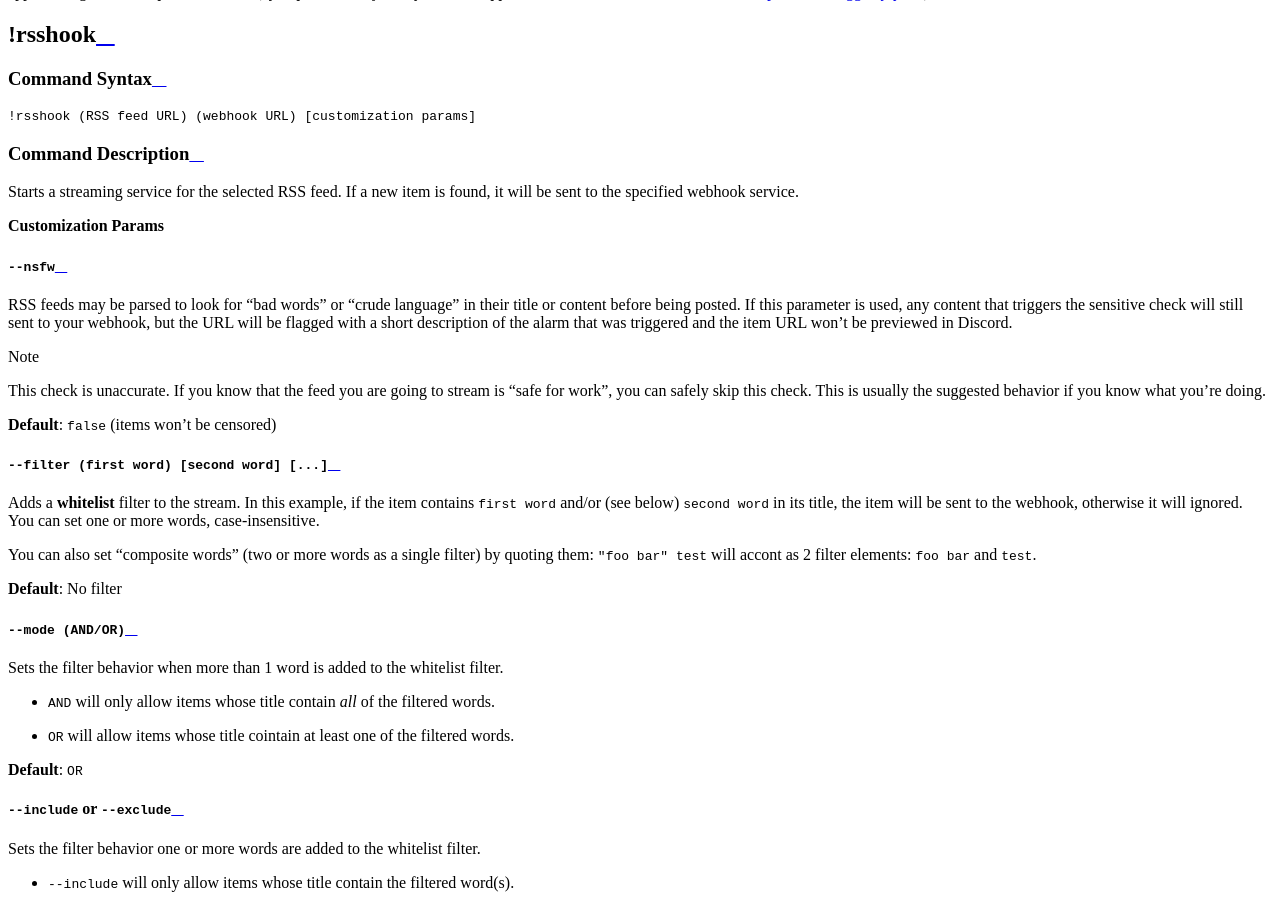
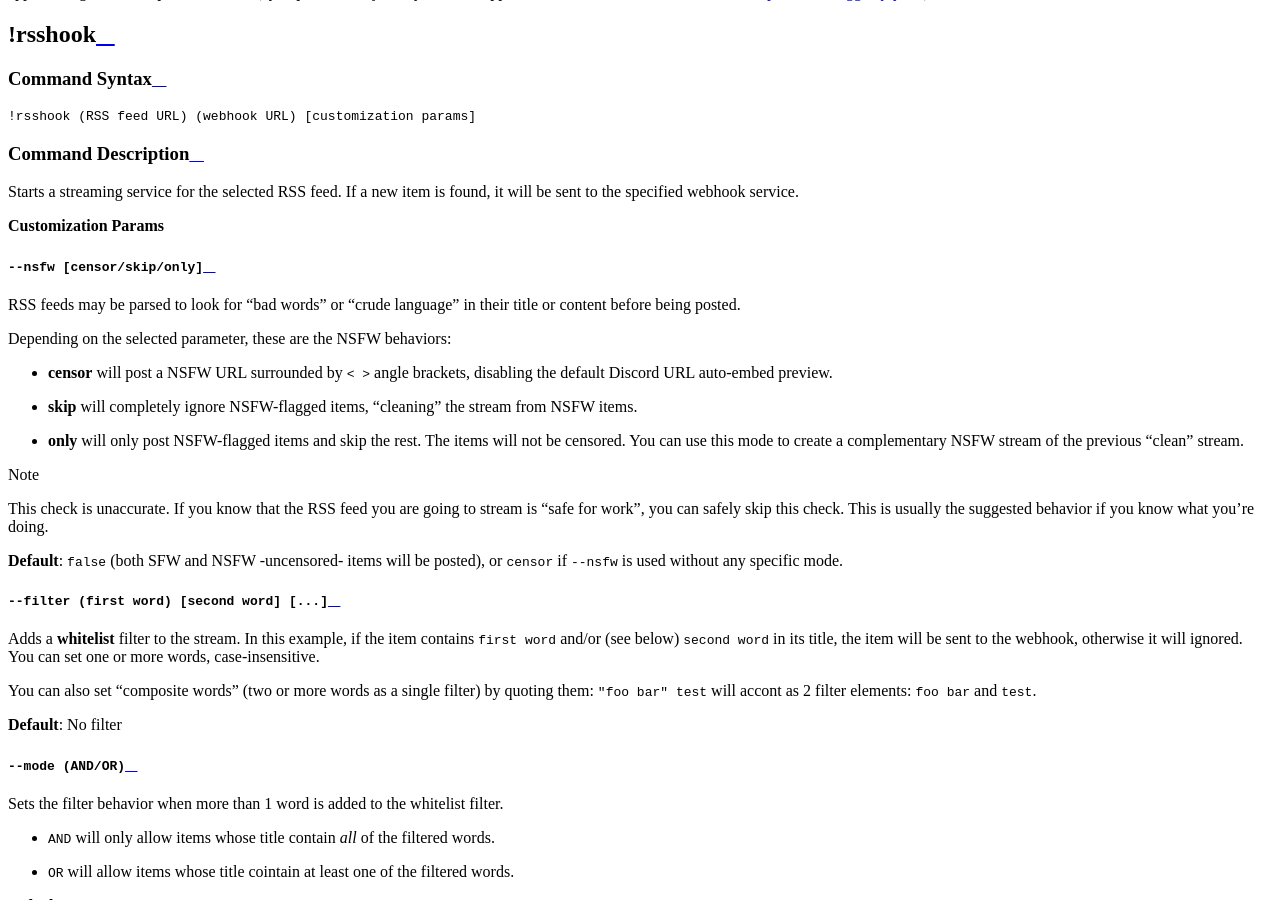
Before and after one commit to cycloptux/GiselleBot-Documentation, a Sphinx documentation site: the page built from docs/source/social_networks/rss.rst, in a window 1280 px wide and 900 px high, scrolled down 1863 px. Built offline with Sphinx 7.4.7 and the Read the Docs theme 2.0.0, drawn with Linux system fonts in a browser that asks for light colours.

Commit message:
Updated NSFW parameter documentation.

```diff
--- a/docs/source/social_networks/rss.rst
+++ b/docs/source/social_networks/rss.rst
@@ -32,15 +32,21 @@ Starts a streaming service for the selected RSS feed. If a new item is found, it
 
 **Customization Params**
 
-``--nsfw``
-""""""""""
+``--nsfw [censor/skip/only]``
+"""""""""""""""""""""""""""""
 
-RSS feeds may be parsed to look for "bad words" or "crude language" in their title or content before being posted. If this parameter is used, any content that triggers the sensitive check will still sent to your webhook, but the URL will be flagged with a short description of the alarm that was triggered and the item URL won't be previewed in Discord.
+RSS feeds may be parsed to look for "bad words" or "crude language" in their title or content before being posted.
+
+Depending on the selected parameter, these are the NSFW behaviors:
+
+* **censor** will post a NSFW URL surrounded by ``< >`` angle brackets, disabling the default Discord URL auto-embed preview.
+* **skip** will completely ignore NSFW-flagged items, "cleaning" the stream from NSFW items.
+* **only** will only post NSFW-flagged items and skip the rest. The items will not be censored. You can use this mode to create a complementary NSFW stream of the previous "clean" stream.
 
 .. note::
-    This check is unaccurate. If you know that the feed you are going to stream is "safe for work", you can safely skip this check. This is usually the suggested behavior if you know what you're doing.
+    This check is unaccurate. If you know that the RSS feed you are going to stream is "safe for work", you can safely skip this check. This is usually the suggested behavior if you know what you're doing.
 
-**Default**: ``false`` (items won't be censored)
+**Default**: ``false`` (both SFW and NSFW -uncensored- items will be posted), or ``censor`` if ``--nsfw`` is used without any specific mode.
 
 ``--filter (first word) [second word] [...]``
 """""""""""""""""""""""""""""""""""""""""""""
```
Also changed, not shown: docs/source/social_networks/reddit.rst (+13 -4 lines), docs/source/social_networks/twitter.rst (+10 -4 lines).
